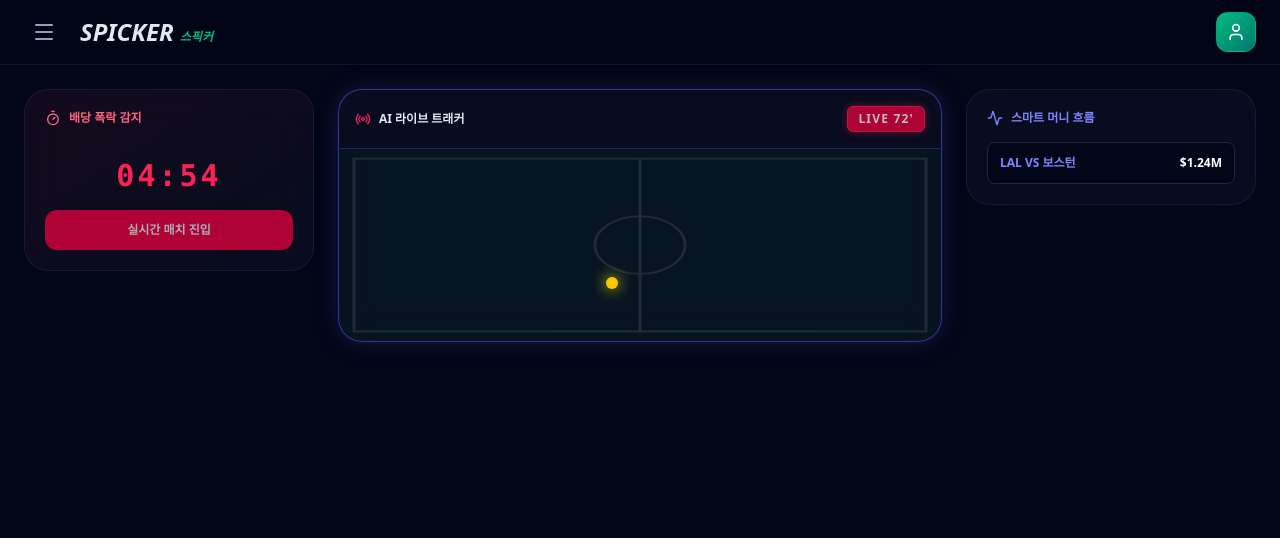
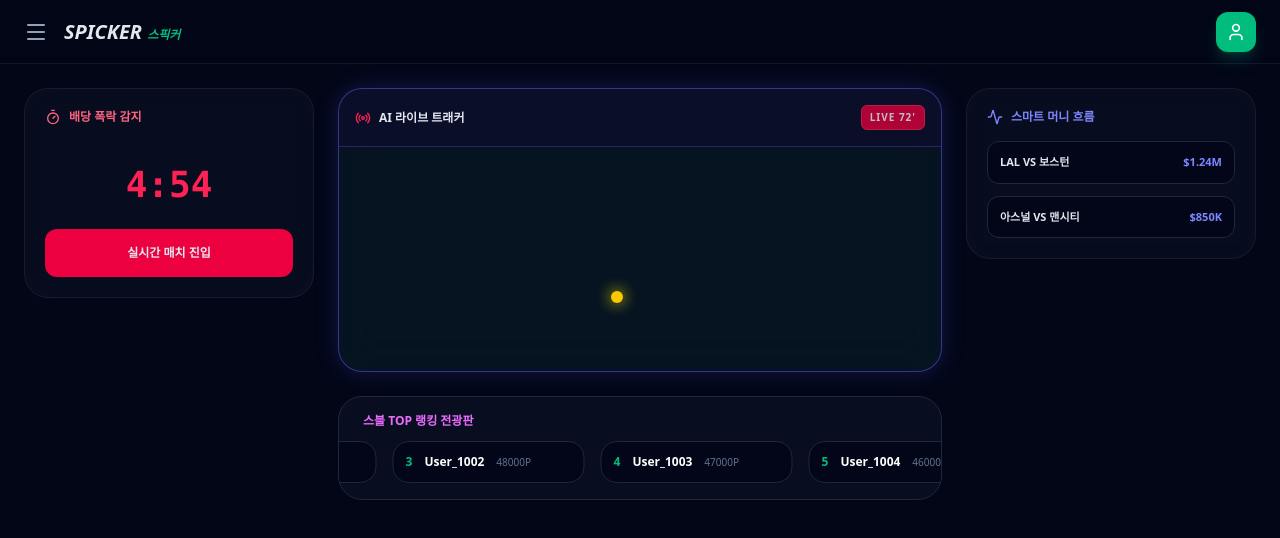
Before and after one commit to toygun0420/spicker, a Next.js app: page / in a window 1280 px wide. Shown: the top 538 px of the page. Built offline with nearby package versions, Linux system fonts and the light colour scheme.

Commit message:
헤더 및 사이드바 포함 전체 레이아웃 적용

```diff
--- a/app/page.tsx
+++ b/app/page.tsx
@@ -2,126 +2,115 @@
 
 import React, { useState, useEffect } from 'react';
 import {
-  TrendingUp, Globe, Zap, Target, BarChart3, Search, Bell, User,
-  ArrowUpRight, ShieldCheck, Globe2, RefreshCw, ChevronRight, Plus,
-  Trophy, Filter, Activity, Monitor, Menu, Home, MessageSquare,
-  AlertTriangle, X, Bookmark, Star, PenTool, Medal, Award, Crown,
-  Calculator, Volume2, Skull, Timer, Radio, Sun, Moon
+  TrendingUp, Zap, BarChart3, Bell, User, ArrowUpRight, Globe2,
+  RefreshCw, Trophy, Activity, Radio, Skull, Timer, Menu, Bookmark,
+  Star, PenTool, Award, Crown, Calculator, Volume2
 } from 'lucide-react';
 
-// --- UI 유틸리티 컴포넌트 (에러 방지를 위해 any 타입 적용) ---
+// --- UI 컴포넌트 ---
 const Card = ({ children, className = "", highlight = false, trap = false, live = false }: any) => (
   <div className={`relative bg-slate-900/40 backdrop-blur-xl border ${live ? 'border-indigo-500/50 shadow-[0_0_25px_rgba(99,102,241,0.2)]' : trap ? 'border-rose-500/50 shadow-[0_0_25px_rgba(244,63,94,0.15)]' : highlight ? 'border-amber-500/50 shadow-[0_0_20px_rgba(245,158,11,0.15)]' : 'border-slate-800/60'} rounded-2xl md:rounded-3xl overflow-hidden transition-all duration-700 hover:border-slate-500 group ${className}`}>
     {children}
   </div>
 );
 
-const Badge = ({ children, variant = "default", className="" }: any) => {
+const Badge = ({ children, variant = "default" }: any) => {
   const styles: any = {
     default: "bg-slate-800 text-slate-300",
     success: "bg-emerald-500/20 text-emerald-400 border border-emerald-500/30",
-    danger: "bg-rose-500/20 text-rose-400 border border-rose-500/30",
-    warning: "bg-amber-500/20 text-amber-400 border border-amber-500/30",
-    primary: "bg-indigo-500/20 text-indigo-400 border border-indigo-500/30",
-    live: "bg-rose-600 text-white border border-rose-500 shadow-[0_0_10px_rgba(225,29,72,0.6)] animate-pulse"
+    live: "bg-rose-600 text-white border border-rose-500 animate-pulse"
   };
-  return (
-    <span className={`px-2.5 py-1 rounded-md text-[10px] md:text-xs font-black uppercase tracking-widest whitespace-nowrap ${styles[variant] || styles.default} ${className}`}>
-      {children}
-    </span>
-  );
+  return <span className={`px-2 py-1 rounded-md text-[10px] font-black uppercase tracking-widest ${styles[variant]}`}>{children}</span>;
 };
 
-const PitchBackground = ({ sport, opacity = "opacity-[0.03]" }: any) => {
-  if (sport === '축구') {
-    return (
-      <svg className={`absolute inset-0 w-full h-full ${opacity} pointer-events-none`} viewBox="0 0 400 200" preserveAspectRatio="none">
-        <rect x="10" y="10" width="380" height="180" fill="none" stroke="white" strokeWidth="2" />
-        <line x1="200" y1="10" x2="200" y2="190" stroke="white" strokeWidth="2" />
-        <circle cx="200" cy="100" r="30" fill="none" stroke="white" strokeWidth="2" />
-      </svg>
-    );
-  }
-  return null;
-};
+// --- 메인 페이지 ---
+export default function App() {
+  const [mounted, setMounted] = useState(false);
+  const [dropTimer, setDropTimer] = useState(299);
+  const [ballPos, setBallPos] = useState({ x: 50, y: 50 });
 
-// --- 메인 애플리케이션 ---
-export default function App() {
-  const [isDrawerOpen, setIsDrawerOpen] = useState(false);
-  const [mounted, setMounted] = useState(false);
-  const [ballPos, setBallPos] = useState({ x: 50, y: 50 });
-  const [dropTimer, setDropTimer] = useState(299);
+  // 스블(블로거) 가짜 데이터 생성
+  const bloggers = Array.from({length: 20}, (_, i) => ({
+    id: i + 1, rank: i + 1, name: `User_${1000 + i}`, points: 50000 - (i * 1000)
+  }));
 
   useEffect(() => {
     setMounted(true);
-    const interval = setInterval(() => {
-      setBallPos({ x: Math.random() * 70 + 15, y: Math.random() * 70 + 15 });
-    }, 3000);
-    const timer = setInterval(() => {
-      setDropTimer(prev => (prev > 0 ? prev - 1 : 299));
-    }, 1000);
-    return () => { clearInterval(interval); clearInterval(timer); };
+    const t = setInterval(() => setDropTimer(prev => (prev > 0 ? prev - 1 : 299)), 1000);
+    const l = setInterval(() => setBallPos({ x: Math.random() * 60 + 20, y: Math.random() * 60 + 20 }), 3000);
+    return () => { clearInterval(t); clearInterval(l); };
   }, []);
 
   if (!mounted) return null;
 
   return (
-    <div className="bg-[#020617] text-slate-200 min-h-screen relative">
-      {/* 전광판 애니메이션 스타일 */}
+    <div className="bg-[#020617] text-slate-200 min-h-screen">
       <style jsx global>{`
         @keyframes ticker { 0% { transform: translateX(0); } 100% { transform: translateX(-50%); } }
-        .animate-ticker { display: flex; width: max-content; animation: ticker 40s linear infinite; }
+        .animate-ticker { display: flex; width: max-content; animation: ticker 30s linear infinite; }
       `}</style>
 
-      {/* 상단바 */}
-      <nav className="sticky top-0 z-50 bg-[#020617]/90 backdrop-blur-2xl border-b border-slate-800/50">
-        <div className="max-w-[1600px] mx-auto px-4 md:px-6 h-16 flex items-center justify-between">
-          <div className="flex items-center gap-4">
-            <button onClick={() => setIsDrawerOpen(!isDrawerOpen)} className="p-2 text-slate-400">
-              <Menu />
-            </button>
-            <h1 className="text-xl md:text-2xl font-black italic">SPICKER <span className="text-emerald-500 text-xs">스픽커</span></h1>
-          </div>
-          <div className="w-10 h-10 rounded-xl bg-gradient-to-br from-emerald-500 to-teal-700 flex items-center justify-center border border-emerald-400/30">
-            <User className="text-white w-5 h-5" />
-          </div>
+      {/* 헤더 */}
+      <nav className="sticky top-0 z-50 bg-[#020617]/90 backdrop-blur-2xl border-b border-slate-800/50 h-16 flex items-center px-6 justify-between">
+        <div className="flex items-center gap-4">
+          <Menu className="text-slate-400 cursor-pointer" />
+          <h1 className="text-xl font-black italic">SPICKER <span className="text-emerald-500 text-xs">스픽커</span></h1>
         </div>
+        <div className="w-10 h-10 rounded-xl bg-emerald-500 flex items-center justify-center shadow-lg shadow-emerald-500/20"><User className="text-white w-5 h-5" /></div>
       </nav>
 
-      {/* 메인 콘텐츠 */}
-      <main className="max-w-[1600px] mx-auto p-4 md:p-6 grid grid-cols-1 lg:grid-cols-12 gap-6">
-        {/* 왼쪽 섹션 */}
+      <main className="max-w-[1600px] mx-auto p-6 grid grid-cols-1 lg:grid-cols-12 gap-6">
+        {/* 왼쪽: 폭락 레이더 */}
         <aside className="lg:col-span-3 space-y-6">
-          <Card className="p-5 border-rose-500/40 bg-gradient-to-br from-rose-950/20 to-transparent">
+          <Card className="p-5 border-rose-500/40">
             <h3 className="text-xs font-black text-rose-400 uppercase mb-4 flex items-center gap-2"><Timer className="w-4 h-4" /> 배당 폭락 감지</h3>
-            <div className="text-3xl font-mono font-black text-rose-500 text-center py-4 tracking-widest">
-              {Math.floor(dropTimer/60).toString().padStart(2,'0')}:{(dropTimer%60).toString().padStart(2,'0')}
+            <div className="text-4xl font-mono font-black text-rose-500 text-center py-6">
+              {Math.floor(dropTimer/60)}:{(dropTimer%60).toString().padStart(2,'0')}
             </div>
-            <button className="w-full py-3 bg-rose-600 rounded-xl font-black text-xs animate-pulse">실시간 매치 진입</button>
+            <button className="w-full py-4 bg-rose-600 rounded-xl font-black text-xs">실시간 매치 진입</button>
           </Card>
         </aside>
 
-        {/* 중앙 섹션 */}
+        {/* 중앙: 트래커 + 스블 랭킹 */}
         <div className="lg:col-span-6 space-y-6">
-          <Card live className="p-0 bg-[#060b18]">
-            <div className="p-4 border-b border-indigo-500/30 flex justify-between items-center">
+          {/* AI 트래커 */}
+          <Card live className="bg-[#060b18] overflow-hidden">
+            <div className="p-4 border-b border-indigo-500/30 flex justify-between items-center bg-indigo-950/20">
               <span className="text-xs font-black uppercase flex items-center gap-2"><Radio className="w-4 h-4 text-rose-500" /> AI 라이브 트래커</span>
               <Badge variant="live">LIVE 72'</Badge>
             </div>
-            <div className="h-48 bg-emerald-900/10 relative overflow-hidden">
-              <PitchBackground sport="축구" opacity="opacity-[0.1]" />
-              <div className="absolute w-3 h-3 bg-yellow-400 rounded-full shadow-[0_0_15px_yellow] transition-all duration-1000" style={{ left: `${ballPos.x}%`, top: `${ballPos.y}%` }} />
+            <div className="h-56 bg-emerald-900/10 relative">
+               <div className="absolute w-3 h-3 bg-yellow-400 rounded-full shadow-[0_0_15px_yellow] transition-all duration-1000" style={{ left: `${ballPos.x}%`, top: `${ballPos.y}%` }} />
             </div>
           </Card>
+
+          {/* 스블 랭킹 전광판 (새로 추가) */}
+          <div className="overflow-hidden bg-slate-900/50 p-4 rounded-3xl border border-slate-800">
+            <h3 className="text-xs font-black text-fuchsia-400 uppercase mb-3 px-2">스블 TOP 랭킹 전광판</h3>
+            <div className="animate-ticker">
+              <div className="flex gap-4">
+                {bloggers.map(b => (
+                  <div key={b.id} className="flex items-center gap-3 bg-slate-950 p-3 rounded-2xl border border-slate-800 w-48">
+                    <span className="text-emerald-500 font-black text-xs">{b.rank}</span>
+                    <span className="text-white text-xs font-bold truncate">{b.name}</span>
+                    <span className="text-[10px] text-slate-500">{b.points}P</span>
+                  </div>
+                ))}
+              </div>
+            </div>
+          </div>
         </div>
 
-        {/* 오른쪽 섹션 */}
-        <aside className="lg:col-span-3">
+        {/* 오른쪽: 스마트 머니 */}
+        <aside className="lg:col-span-3 space-y-6">
           <Card className="p-5 border-indigo-500/20">
             <h3 className="text-xs font-black text-indigo-400 uppercase mb-4 flex items-center gap-2"><Activity className="w-4 h-4" /> 스마트 머니 흐름</h3>
             <div className="space-y-3">
-              <div className="p-3 bg-slate-950 rounded-lg border border-slate-800 text-xs font-bold text-indigo-400">
-                LAL VS 보스턴 <span className="float-right text-white">$1.24M</span>
+              <div className="p-3 bg-slate-950 rounded-xl border border-slate-800 text-[11px] font-bold">
+                LAL VS 보스턴 <span className="float-right text-indigo-400">$1.24M</span>
+              </div>
+              <div className="p-3 bg-slate-950 rounded-xl border border-slate-800 text-[11px] font-bold">
+                아스널 VS 맨시티 <span className="float-right text-indigo-400">$850K</span>
               </div>
             </div>
           </Card>
```
